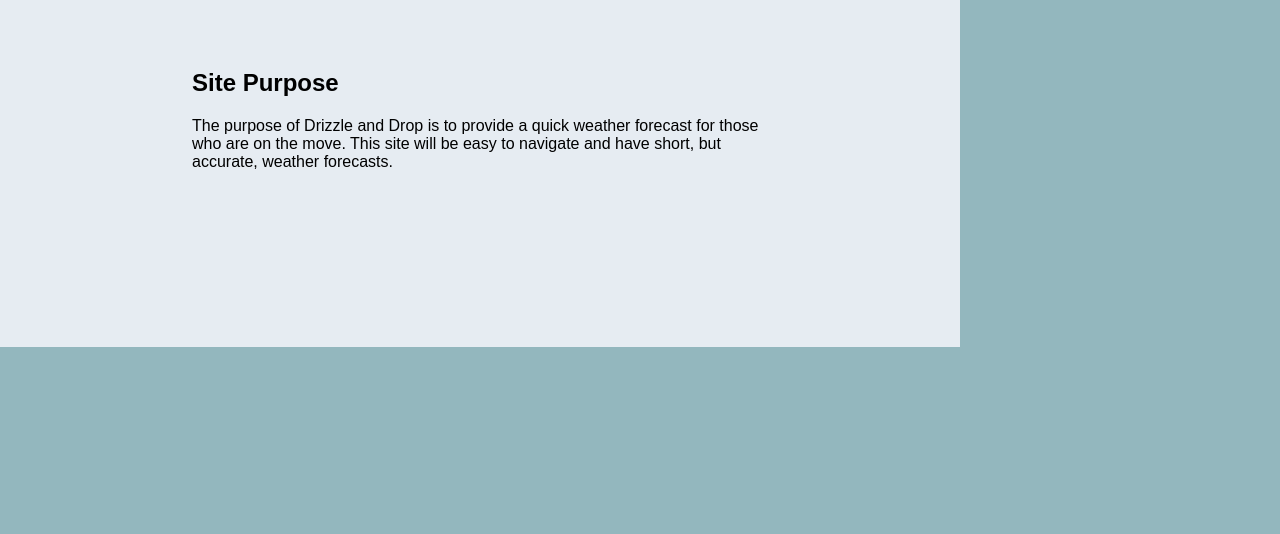
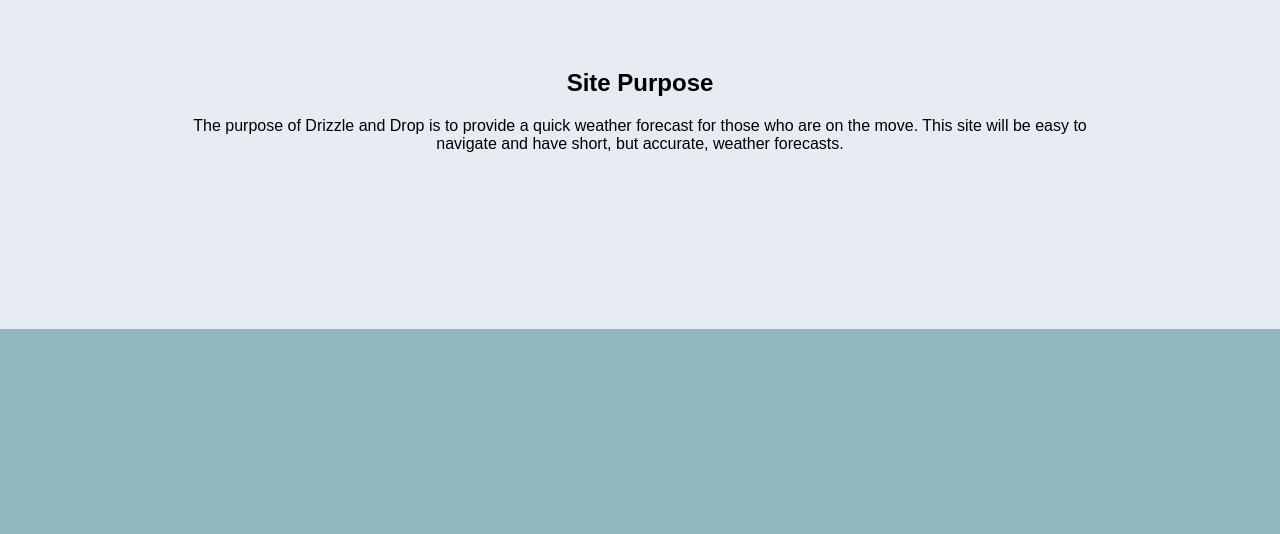
Before and after one commit to j-newberry/j-newberry.github.io, a plain HTML site: page lesson3/index.html in a window 1280 px wide. Shown: the part 266-800 px from the top of the page. Drawn offline with Linux system fonts and the light colour scheme.

Commit message:
centered

```diff
--- a/lesson3/styles/small.css
+++ b/lesson3/styles/small.css
@@ -48,7 +48,6 @@ a:hover {
 section{
     margin:0px;
     background-color:#e6ecf2;
-   box-sizing: border-box;
 }
 
 img{
@@ -67,6 +66,7 @@ img{
     padding: 15em;
     padding-bottom: 1em;
     padding-top: 3em;
+    text-align: center;
 }
 
 .title {
```
